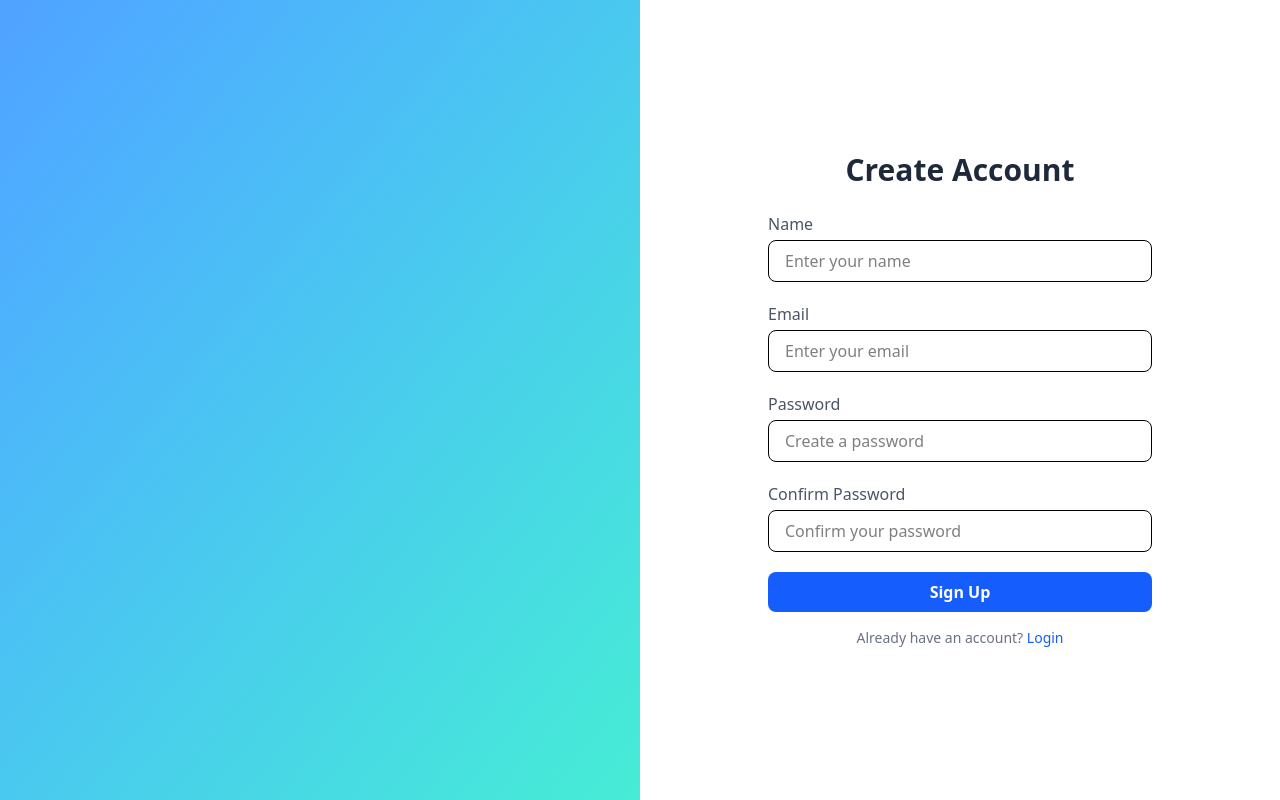
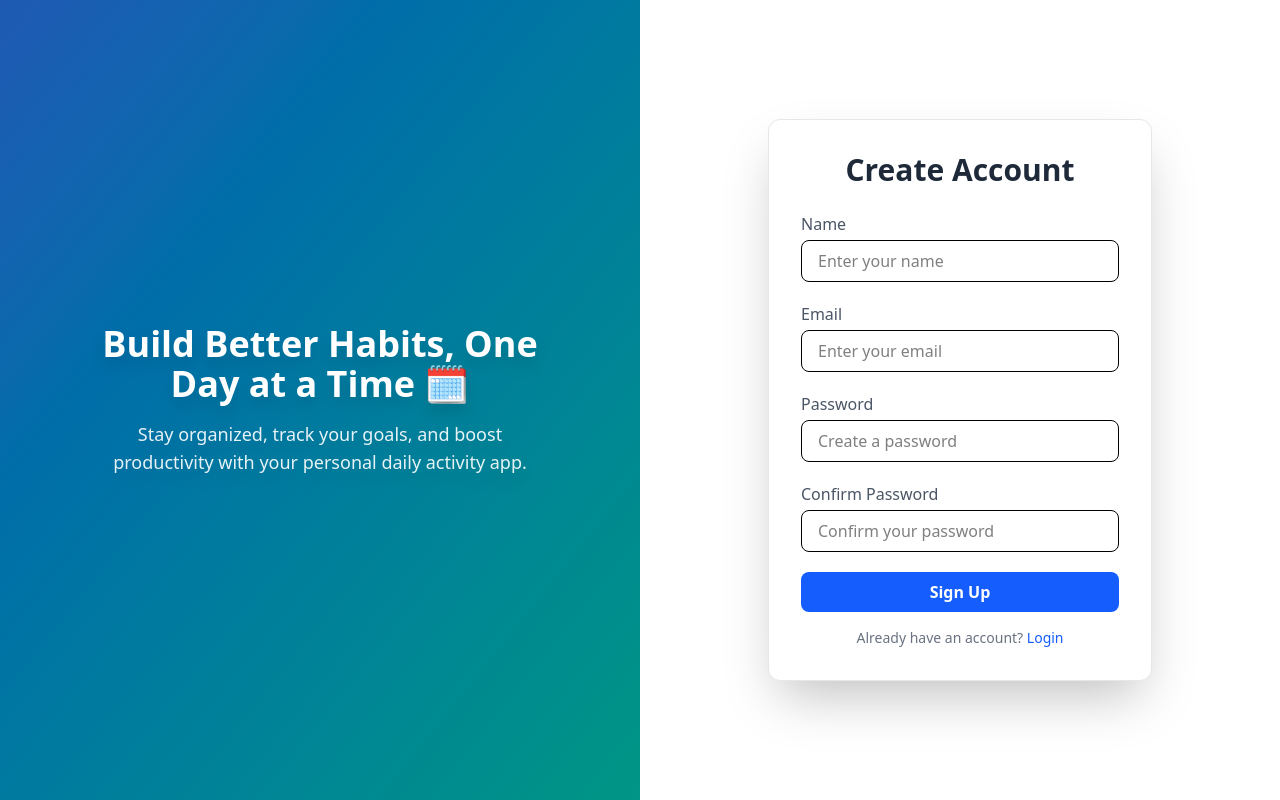
Before and after one commit to RashiShekhar/Daily-Activities, a React (Vite) app: page /signup in a window 1280 px wide. Built offline with nearby package versions, Linux system fonts and the light colour scheme.

Commit message:
signup page design updated

```diff
--- a/src/components/SignUp.jsx
+++ b/src/components/SignUp.jsx
@@ -8,6 +8,7 @@ export default function SignUp() {
   const [name, setName] = useState("");
   const [confirmpassword, setConfirmpassword] = useState("");
   const navigate = useNavigate();
+
   const handleSignup = async (e) => {
     e.preventDefault();
 
@@ -26,24 +27,36 @@ export default function SignUp() {
       const data = await response.json();
 
       if (response.ok) {
-        login(data.user);
+        // Optional: Replace this with actual login logic if needed
+        // login(data.user);
         navigate("/login");
       } else {
-        alert(data.message || "Login failed");
+        alert(data.message || "Signup failed");
       }
     } catch (error) {
-      console.error("Login error:", error.message);
-      alert("Login failed: " + error.message);
+      console.error("Signup error:", error.message);
+      alert("Signup failed: " + error.message);
     }
   };
+
   return (
     <div className="min-h-screen flex">
-      <div className="hidden md:flex w-1/2 relative overflow-hidden">
-        <div className="absolute inset-0 bg-gradient-to-br from-blue-400 via-teal-300 to-indigo-500 bg-[length:200%_200%] animate-gradient-x z-0" />
+      <div className="hidden md:flex w-1/2 relative overflow-hidden items-center justify-center px-10 text-center">
+        <div className="absolute inset-0 bg-gradient-to-br from-blue-500 via-teal-400 to-indigo-600 bg-[length:200%_200%] animate-gradient-x z-0" />
+        <div className="absolute inset-0 bg-black/30 z-10" />
+        <div className="relative z-20 text-white drop-shadow-xl max-w-md">
+          <h1 className="text-4xl font-bold mb-4">
+            Build Better Habits, One Day at a Time 🗓️
+          </h1>
+          <p className="text-lg text-white/90">
+            Stay organized, track your goals, and boost productivity with your
+            personal daily activity app.
+          </p>
+        </div>
       </div>
 
       <div className="w-full md:w-1/2 flex items-center justify-center bg-white p-8">
-        <div className="max-w-sm w-full">
+        <div className="max-w-sm w-full bg-white p-8 rounded-xl shadow-2xl border border-gray-200">
           <h2 className="text-3xl font-bold text-gray-800 mb-6 text-center">
             Create Account
           </h2>
```
